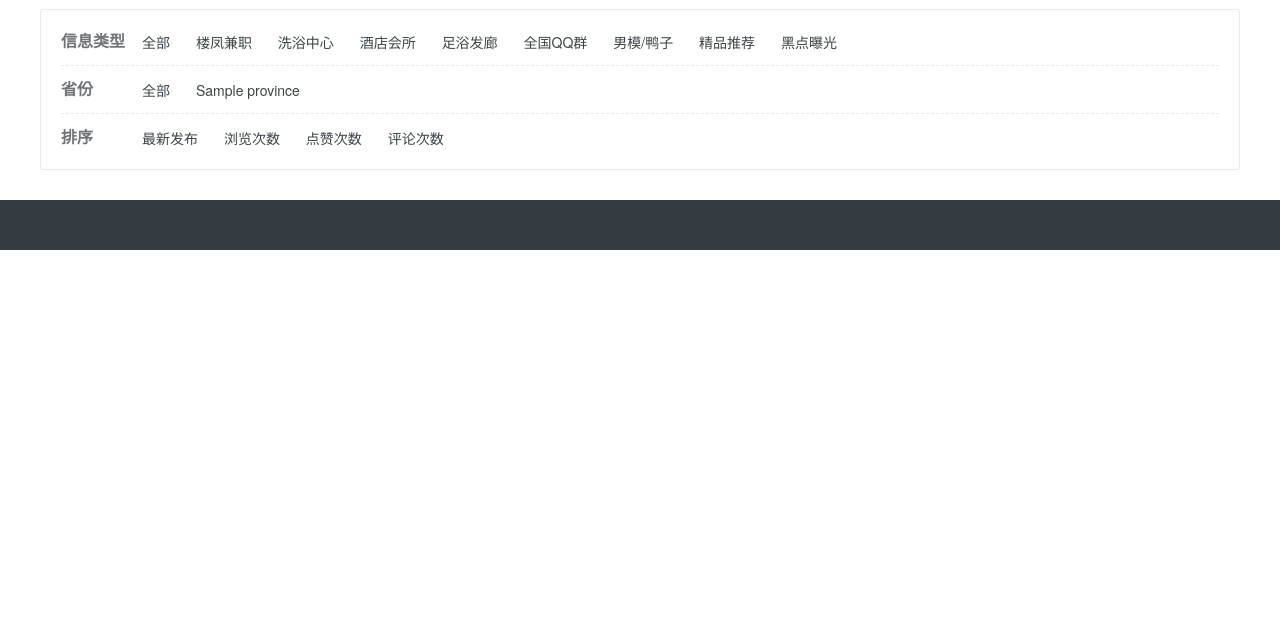
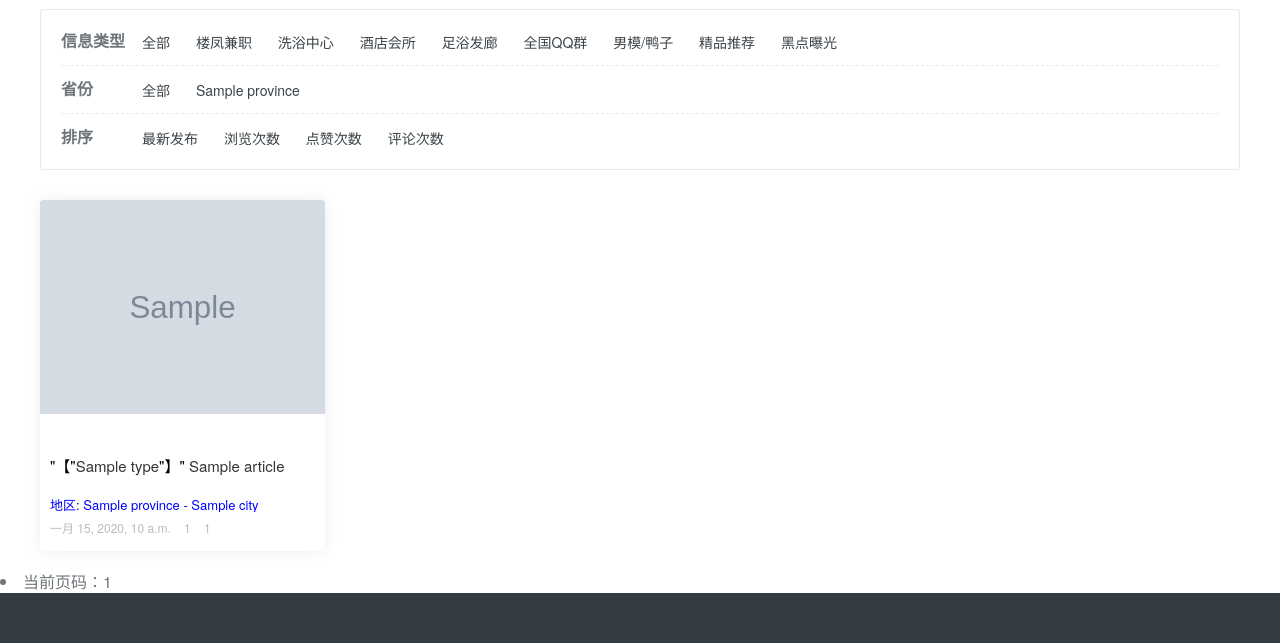
Before and after one commit to longjymaker1/JcShae, a Django app: template templates/article_list.html in a window 1280 px wide. Shown: the part 355-998 px from the top of the page. Before the commit the page ends 605 px from the top, so only its background shows below. Run offline with Django 3.2, Linux system fonts and the light colour scheme; tables that the repository leaves empty hold one stand-in row (values such as "Sample post"); the template is opened without the code that fills it: values that come from a table or form of the project are taken from there, most other values are stand-ins (such as "Sample title", 1, 10 or a date in 2020); grey boxes marked "Sample" are stand-in pictures.

Commit message:
first commit

```diff
--- a/jcshare/models.py
+++ b/jcshare/models.py
@@ -5,6 +5,7 @@ import django.utils.timezone as timezone
 class Article_type(models.Model):
     """模块类型表"""
     article_type_name = models.CharField(max_length=32, verbose_name="板块类型")
+    article_type_alias_name = models.CharField(max_length=32, null=True, verbose_name="板块别名")
     create_time = models.DateTimeField(auto_now_add=True, verbose_name="创建时间")
     edit_time = models.DateTimeField(auto_now=True, verbose_name="修改时间")
 
--- a/jcshare/urls.py
+++ b/jcshare/urls.py
@@ -25,5 +25,28 @@ urlpatterns = [
     re_path(r'^(?P<view_type>comment)/(?P<article_type>\w+)/provice/(?P<provice_id>\d+)/city/(?P<city_id>\d+)$',
             views.article_list),
 
+    re_path(r"^(?P<view_type>publish)/(?P<article_type>\w+)/page/(?P<page_num>\d+)$", views.article_list),
+    re_path(r"^(?P<view_type>like)/(?P<article_type>\w+)/page/(?P<page_num>\d+)$", views.article_list),
+    re_path(r"^(?P<view_type>view)/(?P<article_type>\w+)/page/(?P<page_num>\d+)$", views.article_list),
+    re_path(r"^(?P<view_type>comment)/(?P<article_type>\w+)/page/(?P<page_num>\d+)$", views.article_list),
+
+    re_path(r'^(?P<view_type>publish)/(?P<article_type>\w+)/provice/(?P<provice_id>\d+)/page/(?P<page_num>\d+)$',
+            views.article_list),
+    re_path(r'^(?P<view_type>like)/(?P<article_type>\w+)/provice/(?P<provice_id>\d+)/page/(?P<page_num>\d+)$',
+            views.article_list),
+    re_path(r'^(?P<view_type>view)/(?P<article_type>\w+)/provice/(?P<provice_id>\d+)/page/(?P<page_num>\d+)$',
+            views.article_list),
+    re_path(r'^(?P<view_type>comment)/(?P<article_type>\w+)/provice/(?P<provice_id>\d+)/page/(?P<page_num>\d+)$',
+            views.article_list),
+
+    re_path(r'^(?P<view_type>publish)/(?P<article_type>\w+)/provice/(?P<provice_id>\d+)/city/(?P<city_id>\d+)/page/(?P<page_num>\d+)$',
+            views.article_list),
+    re_path(r'^(?P<view_type>like)/(?P<article_type>\w+)/provice/(?P<provice_id>\d+)/city/(?P<city_id>\d+)/page/(?P<page_num>\d+)$',
+            views.article_list),
+    re_path(r'^(?P<view_type>view)/(?P<article_type>\w+)/provice/(?P<provice_id>\d+)/city/(?P<city_id>\d+)/page/(?P<page_num>\d+)$',
+            views.article_list),
+    re_path(r'^(?P<view_type>comment)/(?P<article_type>\w+)/provice/(?P<provice_id>\d+)/city/(?P<city_id>\d+)/page/(?P<page_num>\d+)$',
+            views.article_list),
+
     re_path(r'^provice/(?P<provice_id>\d+)/city/(?P<city_id>\d+)/article_page/(?P<article_id>\d+)$', views.article),
 ]
--- a/static/css/article_list.css
+++ b/static/css/article_list.css
@@ -21,3 +21,42 @@ li,fieldset,form,label,legend,table,caption,tbody,tfoot,thead,tr,th,td{
 .filter a{display:inline-block;margin:5px;padding:1px 6px 0}
 .filter a.active{background:#1d1d1d;color:#fff;border-radius:2px}
 .filter a.active{background-color:#FF6651 !important;}
+
+.grids{margin:0 -10px 20px;position:relative}
+.grids.waterfall{display:block}
+.grids .grid{width:285px;margin:0 10px 20px;float:left;background:#fff;box-shadow:0 0 15px rgba(0,0,0,0.075);position:relative;border-radius:3px;background-size: cover;background-position: center;transition: all .3s ease 0s;}
+.grids .grid:hover{box-shadow:0 0 15px rgba(0,0,0,0.15);-webkit-transform: translateY(-3px);transform: translateY(-3px);}
+.grids .grid.grid-tj:after{content:"推荐";position:absolute;right:10px;top:10px;background:#ff5f33;color:#fff;padding:2px 7px 3px;border-radius:2px;font-size:12px}
+.grids .grid.grid-ts:before{position: absolute;width: 100%;height: 100%;left: 0;top: 0;background: rgba(0,0,0,.3);content: "";border-radius:3px;}
+.grids .grid .img{overflow: hidden;border-radius:3px 3px 0 0;position: relative;}
+.grids .grid .img a{display: block;}
+.grids .grid img{width:100%;height:180px;border-radius: 3px 3px 0 0;transition: all .3s ease-out 0s;}
+.grids .grid img:hover{-webkit-transform: scale(1.03);transform: scale(1.03);transition: all .3s ease-out 0s;}
+.grids .grid.grid-ts img{visibility: hidden;}
+.grids.waterfall .grid img{height:auto !important}
+.grids .grid h3{font-size:15px;font-weight:normal;margin:25px 10px 10px 10px;position:relative;color: black;height: 40px;overflow: hidden;text-overflow: ellipsis;display: -webkit-box;-webkit-line-clamp: 2;-webkit-box-orient: vertical;}
+.grids .grid h3 a{color:#333;}
+.grids .grid h3 a:hover{color:#1d1d1d}
+.cats a{color: blue;font-size: 13px;font-weight: 500;}
+.grids .grid.grid-ts h3 a{color:#fff !important;}
+.grids .grid p{padding:0px 10px 10px;margin:0;color:#999}
+.grids .grid .grid-meta{color:#bbb;padding:0 10px 8px 10px;font-size:12px;height: 26px;overflow: hidden;}
+.grids .grid.grid-ts .grid-meta{color:#fff;position:relative;}
+.grids .grid .grid-meta .price{float:right;}
+.grids .grid .grid-meta .downs, .grids .grid .grid-meta .time, .grids .grid .grid-meta .views, .grids .grid .grid-meta .comments, .grids .grid .grid-meta .favs{margin-right: 10px;}
+.grids .grid .cats{padding:0 10px;font-size:12px;height:18px;overflow:hidden;margin-bottom: 5px;position:relative;}
+.grids .grid.grid-ts .cats a{color:#fff;}
+
+.posts {
+    width:100%;
+    -moz-column-count: 4;
+    -webkit-column-count: 4;
+    column-count: 4;
+}
+.post {
+    margin-bottom:20px;
+    -moz-page-break-inside: avoid;
+    -webkit-column-break-inside: avoid;
+    break-inside: avoid;
+    color:#fff;
+}
--- a/static/js/article_list.js
+++ b/static/js/article_list.js
@@ -1,13 +1,14 @@
 function select_list(click_type, click_id) {
-    console.log(click_type);
-    console.log(click_id);
     let ids = document.getElementsByClassName('active');
-    console.log('ids长度', ids.length);
-    var msg_types = ids[0].name,
-        provice = ids[1].name,
-        city = ids[2].name;
-    if (ids.length == 4){
-        sort_types = ids[3].name;
+    if (ids.length ===4){
+        var msg_types = ids[0].name,
+            provice = ids[1].name,
+            city = ids[2].name,
+            sort_types = ids[3].name;
+    } else {
+        var msg_types = ids[0].name,
+            provice = ids[1].name,
+            sort_types = ids[2].name;
     }
 
     if (click_type === 'msg_type'){
@@ -21,13 +22,19 @@ function select_list(click_type, click_id) {
         sort_types = click_id;
     }
 
-    let url_arr = [sort_types, msg_types, 'provice', provice, 'city', city];
+    let url_arr;
+    if (ids.length === 4){
+        url_arr = ["127.0.0.1:8000", sort_types, msg_types, 'provice', provice, 'city', city];
+    } else {
+        url_arr = ["127.0.0.1:8000", sort_types, msg_types, 'provice', provice];
+    }
+
     let url_str = url_arr.join("/");
     console.log(url_str);
 
     $.ajax({
         // publish/t/provice/27/city/338
-        url: url_str,
+        url: '',
         type: "POST",
         data: {},
         success: function (result) {
@@ -36,5 +43,6 @@ function select_list(click_type, click_id) {
             }
         }
     })
+    console.log('.......................')
 
 }
--- a/templates/article_list.html
+++ b/templates/article_list.html
@@ -7,6 +7,7 @@
 
 {% block container %}
     <div class="tmp"></div>
+    {% csrf_token %}
     <div class="container_jc">
         <div class="filters">
             <div class="filter-item">
@@ -55,7 +56,47 @@
                 </div>
             </div>
         </div>
+        <div id="posts" class="posts grids waterfall clearfix">
+            {% for art in articles %}
+                <div class="post grid">
+                    <div class="img">
+                        <a href="#" title="{{ art.title }}" target="_blank" rel="bookmark">
+                            <img src="{{ art.main_photo_path }}" class="thumb" alt="{{ art.title }}">
+                        </a>
+                    </div>
+                    <h3 itemprop="name headline">
+                        "【"<a href="#" rel="tag">{{ art.article_type.article_type_name }}</a>"】"
+                        <a itemprop="url" rel="bookmark" href="#" title="{{ art.title }}" target="_blank">{{ art.title }}</a>
+                    </h3>
+                    <div class="cats">
+                        <a href="#">地区: {{ art.provinces.provices_name }} - {{ art.city.city_name }}</a>
+                    </div>
+                    <div class="grid-meta">
+                        <span class="time">
+                            <i class="dripicons dripicons-preview"></i>{{ art.create_time }}
+                        </span>
+                        <span class="views">
+                            <i class="dripicons dripicons-preview"></i>{{ art.view_num }}
+                        </span>
+                        <span class="comments">
+                            <i class="dripicons dripicons-message"></i>{{ art.comment_num }}
+                        </span>
+                    </div>
+                </div>
+            {% endfor %}
+        </div>
     </div>
+
+    {% if articles.has_previous %}
+        <li>上页: {{ articles.previous_page_number }}</li>
+        <a href="#">上一页</a>
+    {% endif %}
+    <li>当前页码：{{ contacts.number }}</li>
+    {% if articles.has_next %}
+        <li>下页: {{ articles.next_page_number }}</li>
+        <a href="#">下一页</a>
+    {% endif %}
+
 {% endblock %}
 
 
--- a/templates/base.html
+++ b/templates/base.html
@@ -124,6 +124,11 @@
         <script type='text/javascript' src='/static/js/jquery.form.js'></script>
         <script type='text/javascript' src='/static/js/jquery.validate.min.js'></script>
         <script type='text/javascript' src='/static/js/custom.js'></script>
+        <script>
+            $.ajaxSetup({
+                data: {csrfmiddlewaretoken: '{{ csrf_token }}' },
+            });
+        </script>
         {% block footer %}
         {% endblock footer %}
     </body>
```
Also changed, not shown: jcshare/views.py (+61 -13 lines).
